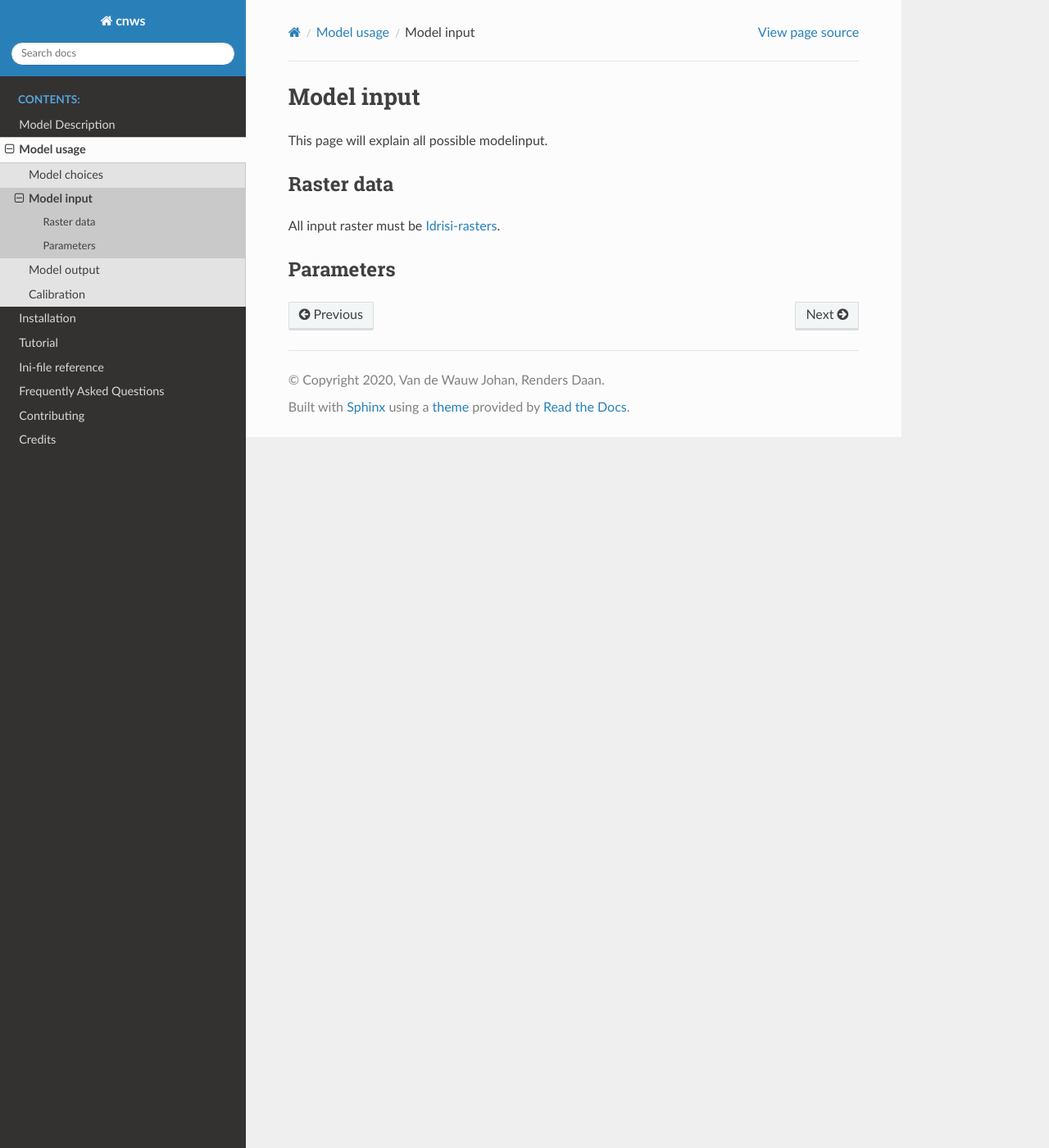
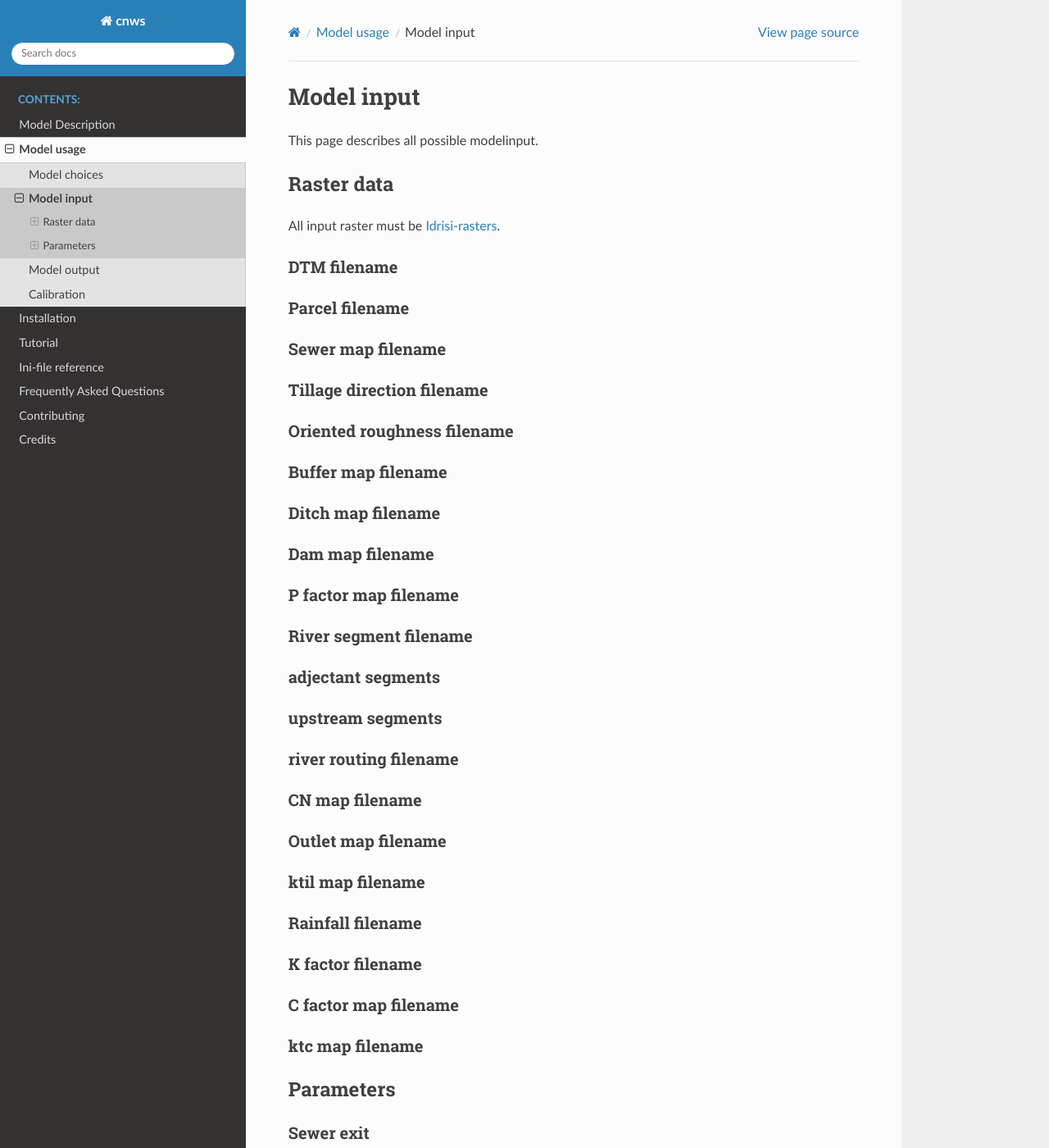
Before and after one commit to watem-sedem/watem-sedem, a Sphinx documentation site: the page built from docs/input.rst, in a window 1280 px wide and 1400 px high. Shown: the whole window at 82% size. Built offline with Sphinx 7.4.7 and the Read the Docs theme 2.0.0, drawn with Linux system fonts in a browser that asks for light colours; some of the changed text lies outside the part shown.

Commit message:
Adding first information about input data

```diff
--- a/docs/input.rst
+++ b/docs/input.rst
@@ -2,12 +2,188 @@
 Model input
 ###########
 
-This page will explain all possible modelinput.
+This page describes all possible modelinput.
 
 Raster data
 ===========
 
 All input raster must be `Idrisi-rasters <https://gdal.org/drivers/raster/Idrisi.html>`_.
 
+DTM filename
+************
+
+Parcel filename
+***************
+
+Sewer map filename
+******************
+
+Tillage direction filename
+**************************
+
+Oriented roughness filename
+***************************
+
+Buffer map filename
+*******************
+
+Ditch map filename
+******************
+
+Dam map filename
+****************
+
+P factor map filename
+*********************
+
+River segment filename
+**********************
+
+adjectant segments
+******************
+
+upstream segments
+*****************
+
+river routing filename
+**********************
+
+CN map filename
+***************
+
+Outlet map filename
+*******************
+
+ktil map filename
+*****************
+
+Rainfall filename
+*****************
+
+K factor filename
+*****************
+
+C factor map filename
+*********************
+
+ktc map filename
+****************
+
+
 Parameters
 ==========
+
+Sewer exit
+**********
+
+integer
+
+Clay content parent material
+****************************
+
+float
+
+5 day antecedent rainfall
+*************************
+
+float
+
+stream velocity
+***************
+
+float
+
+alpha
+*****
+
+float
+
+beta
+****
+
+float
+
+bulk density
+************
+
+int
+
+R factor
+********
+
+float
+
+LS correction
+*************
+
+float (default 1)
+
+Number of buffers
+*****************
+
+int
+
+Number of forced routing
+************************
+
+int
+
+ktc low
+*******
+
+float
+
+ktc high
+********
+
+float
+
+ktc limit
+*********
+
+float
+
+ktil default
+************
+
+int
+
+ktil threshold
+***************
+
+float
+
+Parcel connectivity cropland
+****************************
+
+int
+
+Parcel connectivity forest
+**************************
+
+int
+
+Parcel trapping efficiency cropland
+***********************************
+
+int
+
+Parcel trapping efficiency pasture
+**********************************
+
+int
+
+Desired timestep for model
+**************************
+
+int
+
+Final timestep output
+*********************
+
+int
+
+Endtime model
+*************
+
+int
```
